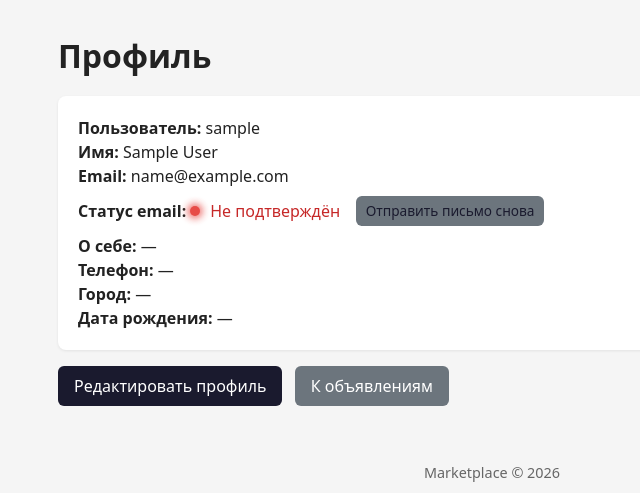
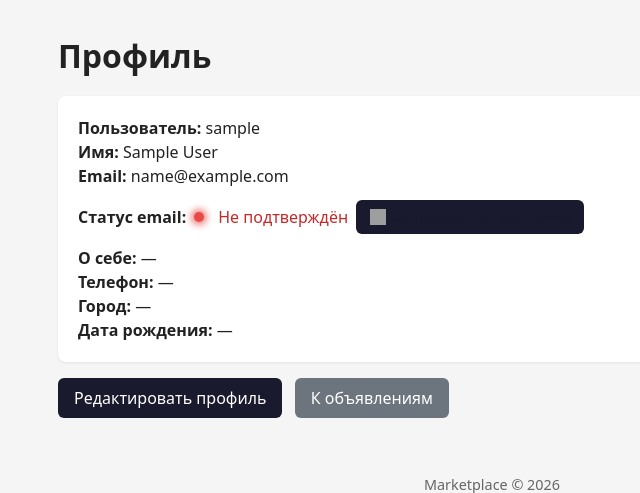
Before and after one commit to GoltsOfficial/Marketplace, a Django app: page /accounts/profile/ in a window 1280 px wide. Shown: the part 62-555 px from the top of the page, without its empty margins (148-788 px from the left). Run offline with Django 5.2, Linux system fonts and the light colour scheme; the visitor is signed in with stand-in values (Sample User, id 1); data comes from the database, SQL or seed files in the repository; data that the repository does not hold is empty; grey boxes are pictures that could not be loaded.

Commit message:
Resend button with hourglass icon, CSS animation and 5-min JS timer

```diff
--- a/apps/templates/accounts/profile.html
+++ b/apps/templates/accounts/profile.html
@@ -25,7 +25,55 @@
     0%, 100% { box-shadow: 0 0 4px 1px rgba(229, 57, 53, 0.5); opacity: 1; }
     50% { box-shadow: 0 0 10px 4px rgba(229, 57, 53, 0.9); opacity: 0.85; }
   }
-  .status-line { display: flex; align-items: center; gap: 0.25rem; margin: 0.5rem 0; }
+  .status-line {
+    display: flex;
+    align-items: center;
+    flex-wrap: wrap;
+    gap: 0.5rem;
+    margin: 0.75rem 0;
+  }
+  .btn-resend {
+    display: inline-flex;
+    align-items: center;
+    gap: 0.4rem;
+    padding: 0.4rem 0.85rem;
+    font-size: 0.9rem;
+    border: none;
+    border-radius: 6px;
+    background: #1a1a2e;
+    color: #fff;
+    cursor: pointer;
+    text-decoration: none;
+    transition: background 0.2s, opacity 0.2s;
+  }
+  .btn-resend:hover:not(.disabled) {
+    background: #16213e;
+  }
+  .btn-resend.disabled {
+    background: #6c757d;
+    cursor: not-allowed;
+    opacity: 0.85;
+    pointer-events: none;
+  }
+  .btn-resend .hourglass {
+    width: 16px;
+    height: 16px;
+    vertical-align: middle;
+  }
+  .btn-resend.disabled .hourglass {
+    animation: hourglass-flip 2s ease-in-out infinite;
+  }
+  @keyframes hourglass-flip {
+    0%   { transform: rotate(0deg); }
+    40%  { transform: rotate(0deg); }
+    50%  { transform: rotate(180deg); }
+    90%  { transform: rotate(180deg); }
+    100% { transform: rotate(360deg); }
+  }
+  #cooldown-timer {
+    font-variant-numeric: tabular-nums;
+    min-width: 3.2em;
+  }
 </style>
 
 <h1>Профиль</h1>
@@ -43,9 +91,22 @@
     {% else %}
       <span class="status-dot red"></span>
       <span style="color: #c62828;">Не подтверждён</span>
-      <a href="{% url 'accounts:resend_confirmation' %}" class="btn btn-secondary" style="margin-left: 0.75rem; font-size: 0.85rem; padding: 0.3rem 0.6rem;">
-        Отправить письмо снова
-      </a>
+
+      {% if cooldown_left > 0 %}
+        <span class="btn-resend disabled" id="resend-btn" aria-disabled="true">
+          <img class="hourglass"
+               src="https://cdn.jsdelivr.net/npm/bootstrap-icons@1.11.3/icons/hourglass-split.svg"
+               alt="" width="16" height="16">
+          Повтор через <span id="cooldown-timer">--:--</span>
+        </span>
+      {% else %}
+        <a href="{% url 'accounts:resend_confirmation' %}" class="btn-resend" id="resend-btn">
+          <img class="hourglass"
+               src="https://cdn.jsdelivr.net/npm/bootstrap-icons@1.11.3/icons/hourglass-split.svg"
+               alt="" width="16" height="16">
+          Отправить письмо снова
+        </a>
+      {% endif %}
     {% endif %}
   </div>
 
@@ -59,4 +120,41 @@
   <a class="btn" href="{% url 'accounts:profile_edit' %}">Редактировать профиль</a>
   <a class="btn btn-secondary" href="{% url 'posts:post_list' %}" style="margin-left: 0.5rem;">К объявлениям</a>
 </p>
+
+{% if not email_confirmed and cooldown_left > 0 %}
+<script>
+(function () {
+  var left = {{ cooldown_left|default:0 }};
+  var timerEl = document.getElementById('cooldown-timer');
+  var btn = document.getElementById('resend-btn');
+  if (!timerEl || !btn || left <= 0) return;
+
+  function fmt(sec) {
+    var m = Math.floor(sec / 60);
+    var s = sec % 60;
+    return m + ':' + (s < 10 ? '0' : '') + s;
+  }
+
+  timerEl.textContent = fmt(left);
+
+  var id = setInterval(function () {
+    left -= 1;
+    if (left <= 0) {
+      clearInterval(id);
+      // Разблокируем кнопку: заменяем на ссылку
+      var a = document.createElement('a');
+      a.href = '{% url "accounts:resend_confirmation" %}';
+      a.className = 'btn-resend';
+      a.id = 'resend-btn';
+      a.innerHTML =
+        '<img class="hourglass" src="https://cdn.jsdelivr.net/npm/bootstrap-icons@1.11.3/icons/hourglass-split.svg" alt="" width="16" height="16">' +
+        ' Отправить письмо снова';
+      btn.parentNode.replaceChild(a, btn);
+      return;
+    }
+    timerEl.textContent = fmt(left);
+  }, 1000);
+})();
+</script>
+{% endif %}
 {% endblock %}
```
